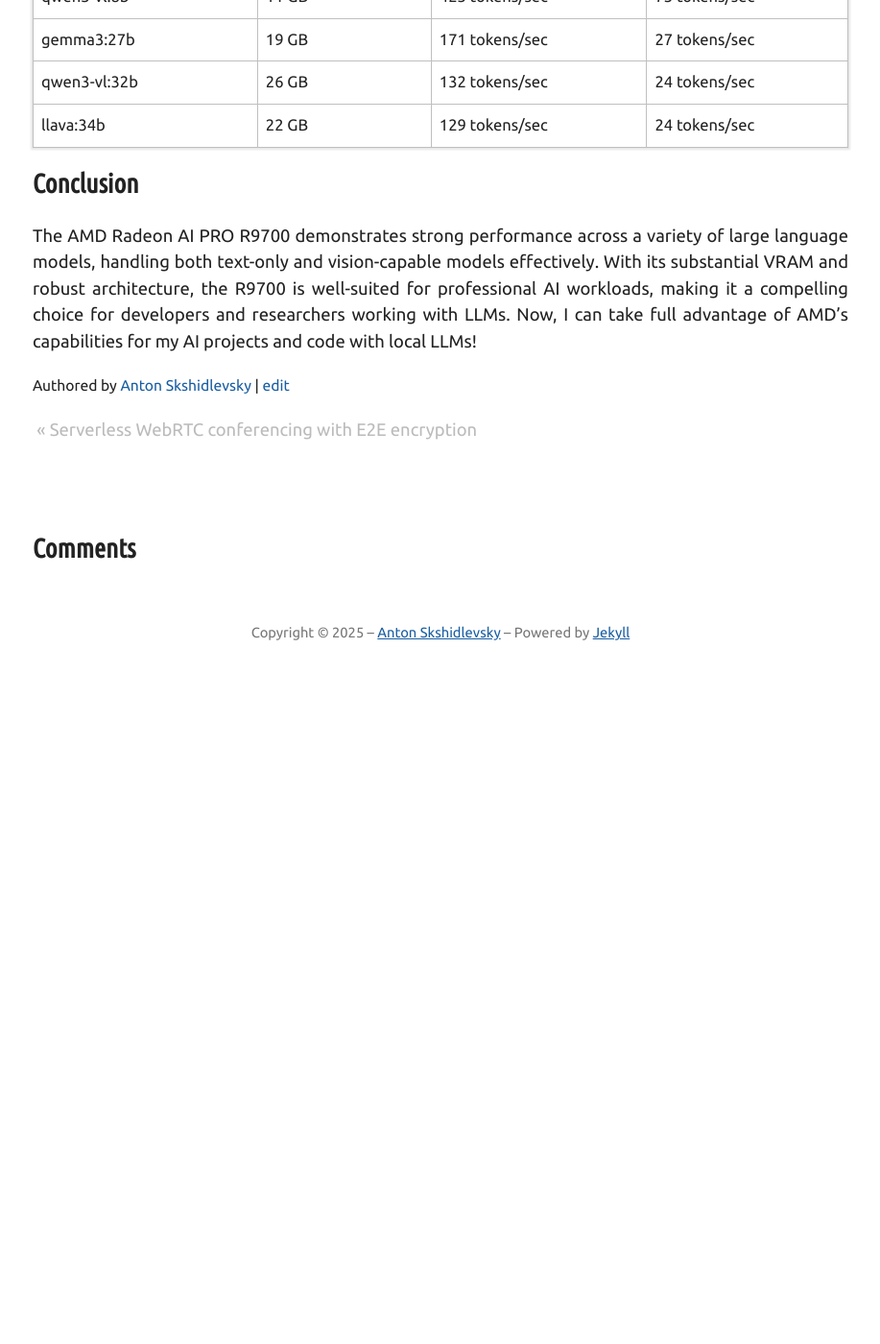
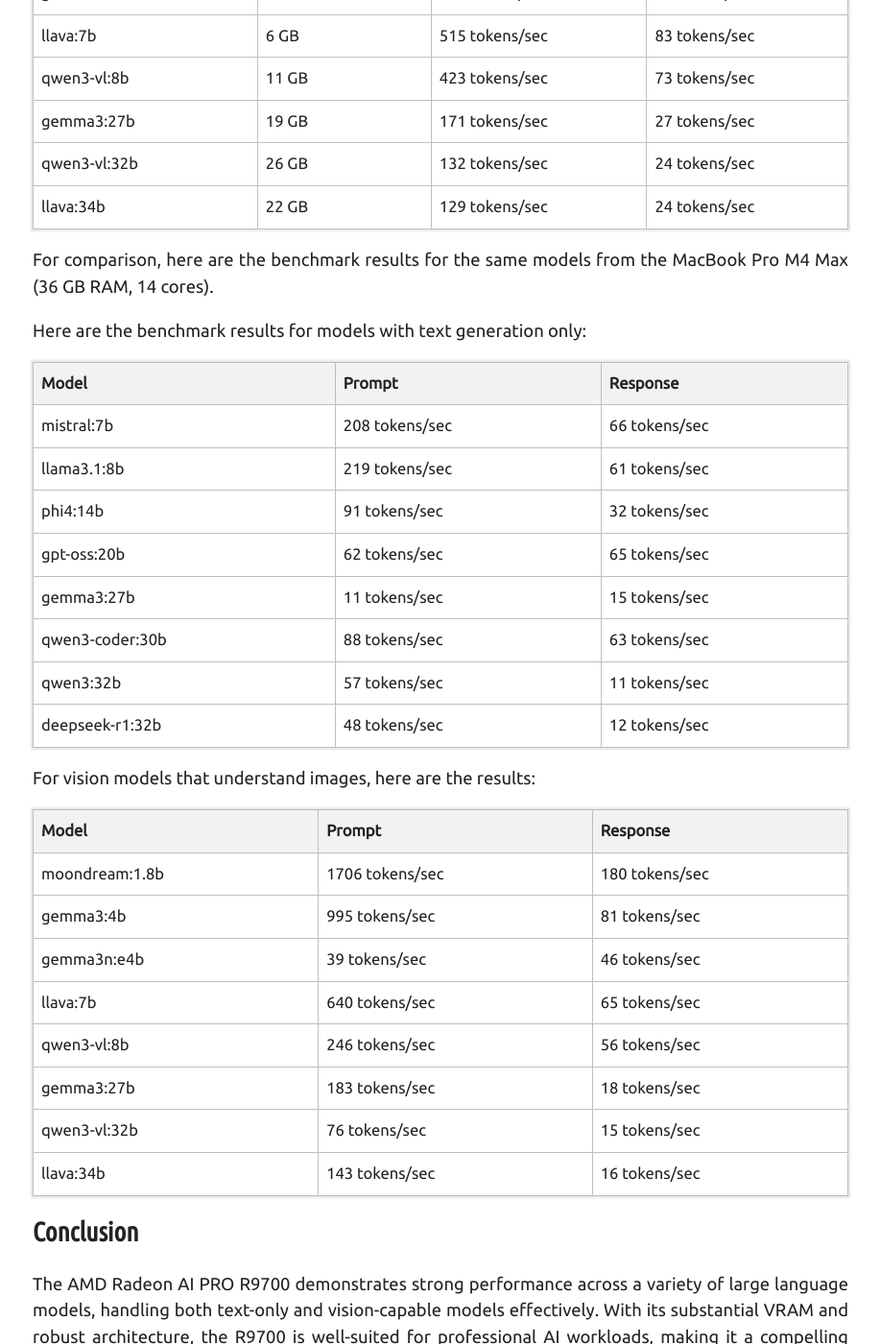
Before and after one commit to meefik/meefik.github.io, a Jekyll site: the page built from _posts/2025-11-15-llms-performance-on-amdgpu.md, in a window 1280 px wide and 1400 px high, scrolled down 3606 px. Shown: the whole window at 96% size, without its empty margins (181-1098 px from the left). Built offline with Jekyll 4.4.1, drawn with Linux system fonts in a browser that asks for light colours; comment, search, counter and statistics services are not loaded; before the commit the page ends 4337 px from its top, so only the background shows below that; some of the changed text lies outside the part shown.

Commit message:
Update the post about LLM performance

```diff
--- a/_posts/2025-11-15-llms-performance-on-amdgpu.md
+++ b/_posts/2025-11-15-llms-performance-on-amdgpu.md
@@ -8,7 +8,7 @@
 
 Recently, I acquired an [AMD Radeon AI PRO R9700](https://www.amd.com/en/products/graphics/workstations/radeon-ai-pro/ai-9000-series/amd-radeon-ai-pro-r9700.html) to enhance my machine learning and development setup. It is a powerful GPU designed for professional workloads, including machine learning and AI applications. In this post, we explore the performance of large language models (LLMs) on the R9700, highlighting its capabilities and benchmarks.
 
-![chart](/assets/images/amdgpu-r9700-ollama-performance.png "AMD Radeon AI PRO R9700 performance on LLMs using Ollama")
+![chart](/assets/images/llm-performance.png "LLM performance using Ollama")
 
 <!--more-->
 
@@ -74,11 +74,11 @@
 
 ## Benchmark results
 
-I used the following prompt for testing:
+I used the following prompt for testing text generation performance:
 
 `Tell me a story about a brave knight who saves a village from a dragon.`
 
-Here are the benchmark results for various models based on this prompt:
+Here are the benchmark results:
 
 | Model            | VRAM usage | Prompt          | Response       |
 |------------------|------------|-----------------|----------------|
@@ -97,6 +97,8 @@
 
 ![image-example](/assets/images/meefik-at-work.png)
 
+Here are the benchmark results:
+
 | Model            | VRAM usage | Prompt          | Response       |
 |------------------|------------|-----------------|----------------|
 | moondream:1.8b   | 3 GB       | 2156 tokens/sec | 188 tokens/sec |
@@ -108,6 +110,34 @@
 | qwen3-vl:32b     | 26 GB      | 132 tokens/sec  | 24 tokens/sec  |
 | llava:34b        | 22 GB      | 129 tokens/sec  | 24 tokens/sec  |
 
+For comparison, here are the benchmark results for the same models from the MacBook Pro M4 Max (36 GB RAM, 14 cores).
+
+Here are the benchmark results for models with text generation only:
+
+| Model            | Prompt          | Response       |
+|------------------|-----------------|----------------|
+| mistral:7b       | 208 tokens/sec  | 66 tokens/sec  |
+| llama3.1:8b      | 219 tokens/sec  | 61 tokens/sec  |
+| phi4:14b         | 91 tokens/sec   | 32 tokens/sec  |
+| gpt-oss:20b      | 62 tokens/sec   | 65 tokens/sec  |
+| gemma3:27b       | 11 tokens/sec   | 15 tokens/sec  |
+| qwen3-coder:30b  | 88 tokens/sec   | 63 tokens/sec  |
+| qwen3:32b        | 57 tokens/sec   | 11 tokens/sec  |
+| deepseek-r1:32b  | 48 tokens/sec   | 12 tokens/sec  |
+
+For vision models that understand images, here are the results:
+
+| Model            | Prompt          | Response       |
+|------------------|-----------------|----------------|
+| moondream:1.8b   | 1706 tokens/sec | 180 tokens/sec |
+| gemma3:4b        | 995 tokens/sec  | 81 tokens/sec  |
+| gemma3n:e4b      | 39 tokens/sec   | 46 tokens/sec  |
+| llava:7b         | 640 tokens/sec  | 65 tokens/sec  |
+| qwen3-vl:8b      | 246 tokens/sec  | 56 tokens/sec  |
+| gemma3:27b       | 183 tokens/sec  | 18 tokens/sec  |
+| qwen3-vl:32b     | 76 tokens/sec   | 15 tokens/sec  |
+| llava:34b        | 143 tokens/sec  | 16 tokens/sec  |
+
 ## Conclusion
 
 The AMD Radeon AI PRO R9700 demonstrates strong performance across a variety of large language models, handling both text-only and vision-capable models effectively. With its substantial VRAM and robust architecture, the R9700 is well-suited for professional AI workloads, making it a compelling choice for developers and researchers working with LLMs. Now, I can take full advantage of AMD's capabilities for my AI projects and code with local LLMs!
```
Also changed, not shown: assets/images/amdgpu-r9700-ollama-performance.png (deleted), assets/images/llm-performance.png (added).
